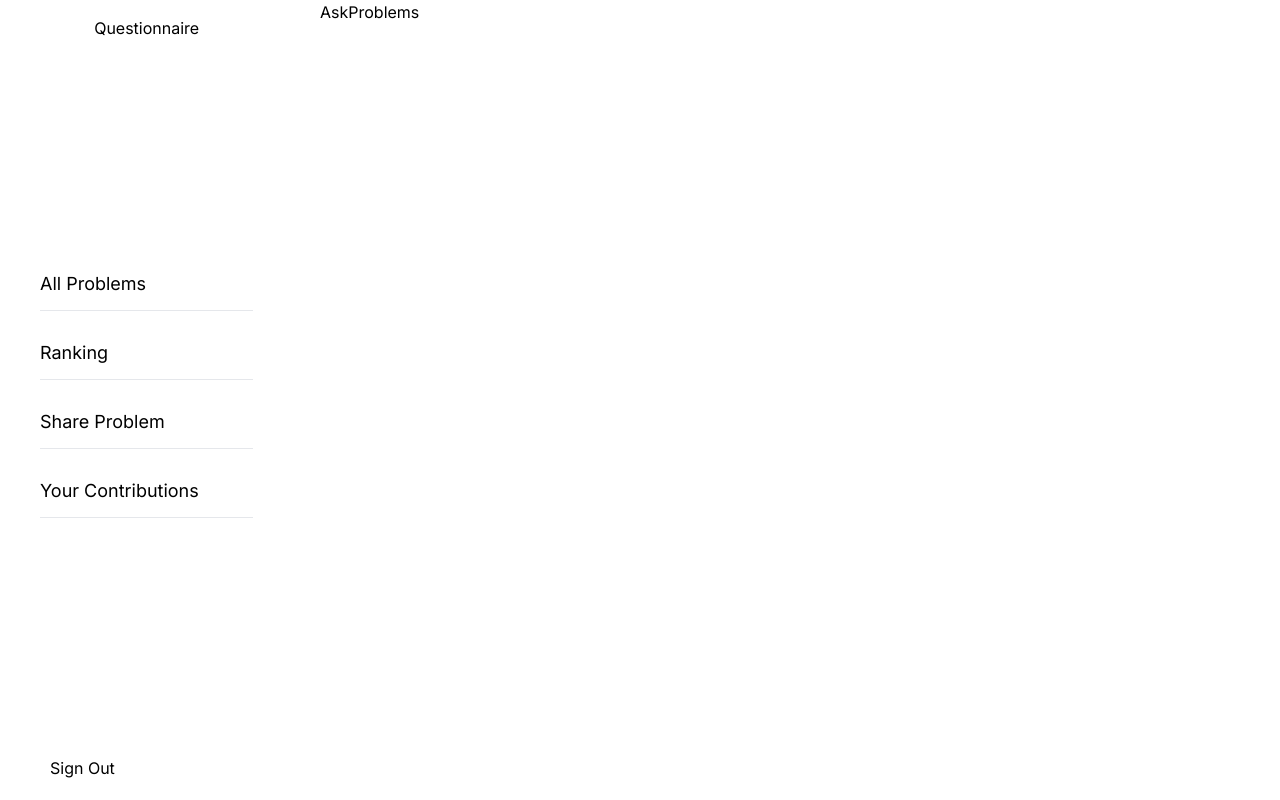
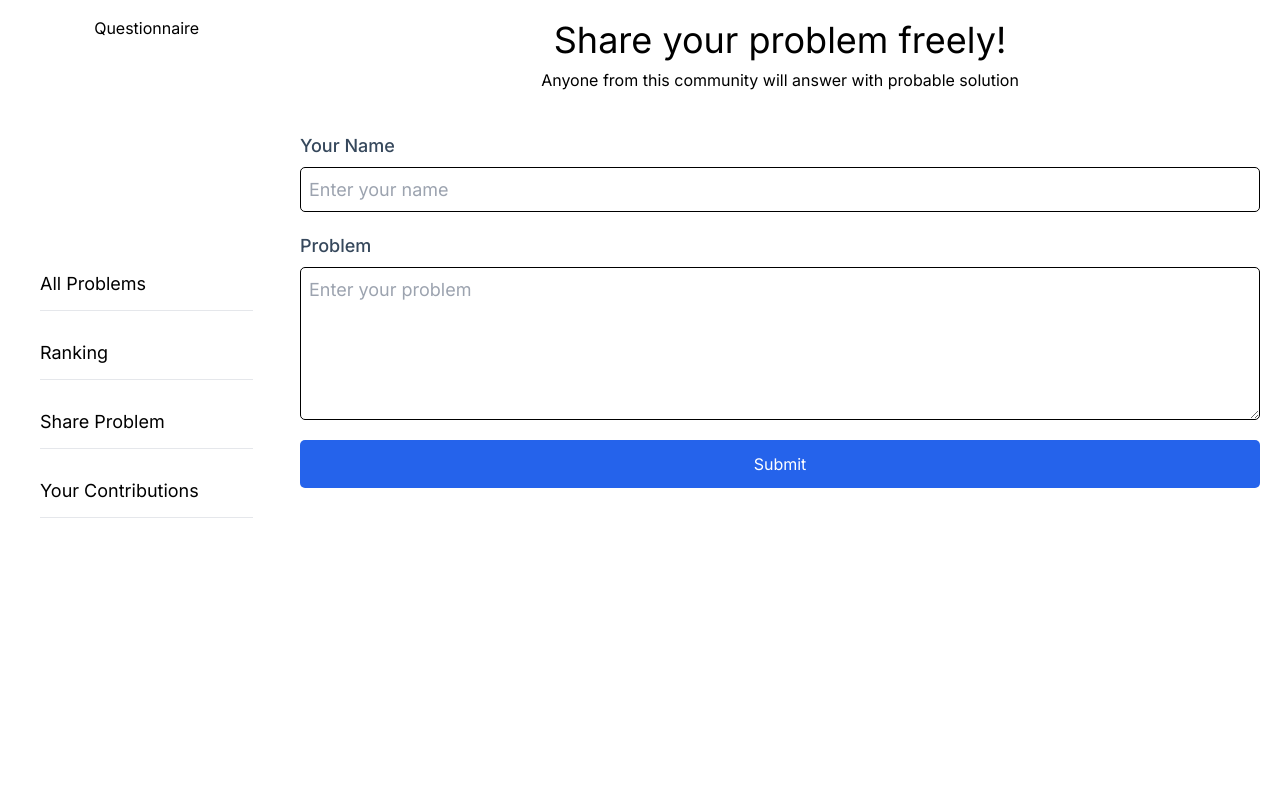
Before and after one commit to Mehedi-Hassan-Rauf/buddy, a Next.js app: page /share-problem in a window 1280 px wide. Built offline with nearby package versions, Linux system fonts and the light colour scheme.

Commit message:
Share problem done

```diff
--- a/src/app/(pages)/share-problem/page.tsx
+++ b/src/app/(pages)/share-problem/page.tsx
@@ -1,7 +1,43 @@
 import React from "react";
 
-const AskProblems = () => {
-  return <div className="w-9/12 ">AskProblems</div>;
+const ShareProblems = () => {
+  return (
+    <div className="w-9/12 mr-5 flex flex-col gap-10">
+      <header className="flex flex-col gap-2 mt-5">
+        <h1 className="text-4xl text-center">Share your problem freely!</h1>
+        <h2 className="text-center">
+          Anyone from this community will answer with probable solution
+        </h2>
+      </header>
+      <form action="" method="POST" className="flex flex-col gap-5">
+        <div className="flex flex-col gap-2">
+          <label className="font-medium text-[#36485C] lg:text-[18px]">
+            Your Name
+          </label>
+          <input
+            type="text"
+            id="name"
+            placeholder="Enter your name"
+            className="w-full px-2 py-2 text-[#36485C] lg:text-[18px]"
+          />
+        </div>
+        <div className="flex flex-col gap-2">
+          <label className="font-medium text-[#36485C] lg:text-[18px]">
+            Problem
+          </label>
+          <textarea
+            id="name"
+            rows={5}
+            placeholder="Enter your problem"
+            className="w-full px-2 py-2 text-[#36485C] lg:text-[18px]"
+          />
+        </div>
+        <button type="submit" className="bg-blue-600 w-full py-3">
+          Submit
+        </button>
+      </form>
+    </div>
+  );
 };
 
-export default AskProblems;
+export default ShareProblems;
--- a/src/app/globals.css
+++ b/src/app/globals.css
@@ -34,6 +34,7 @@ button {
   border-radius: 5px;
   outline: none;
   font-size: medium;
+  color: #fff;
   padding-top: 4px;
   padding-bottom: 4px;
   padding-left: 10px;
```
